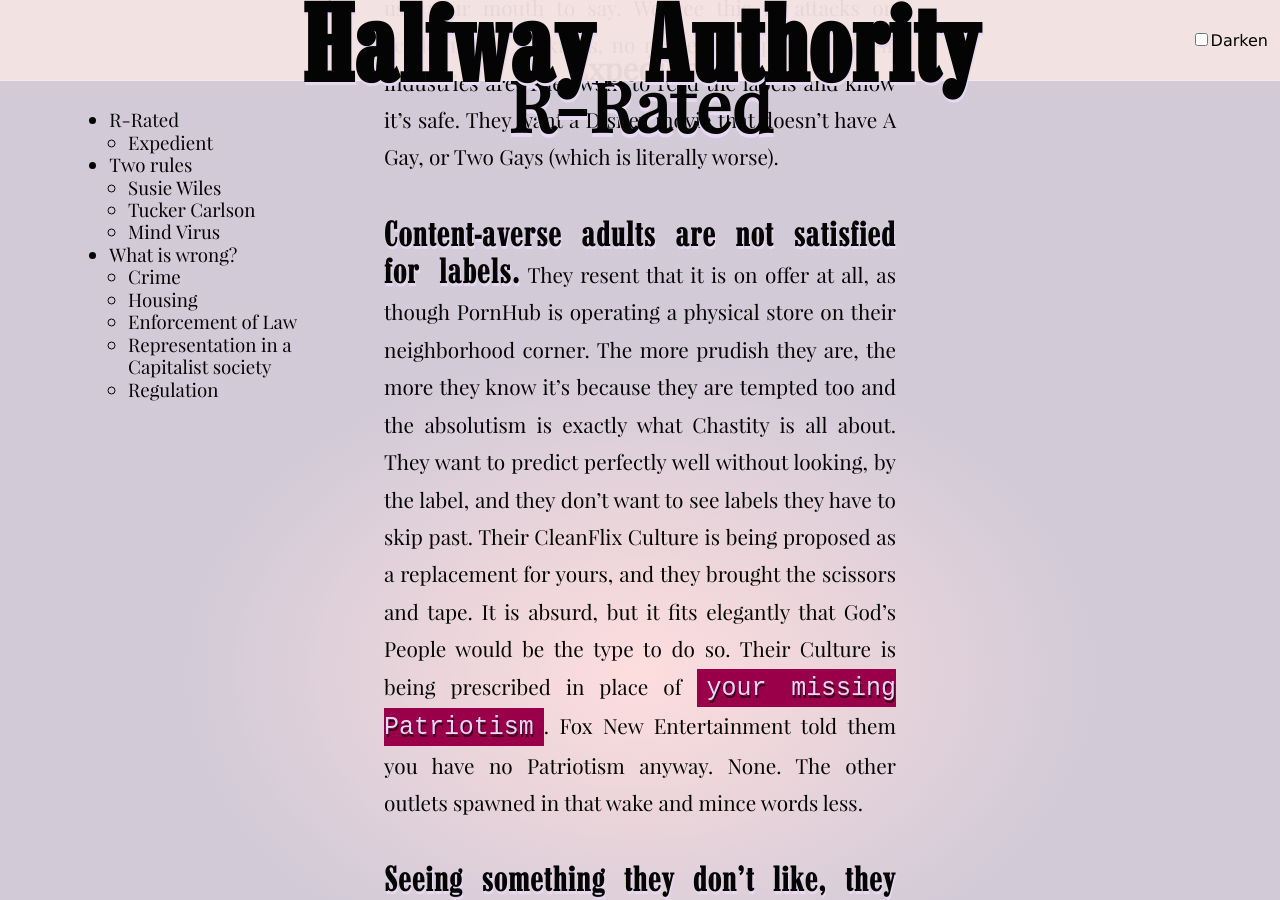
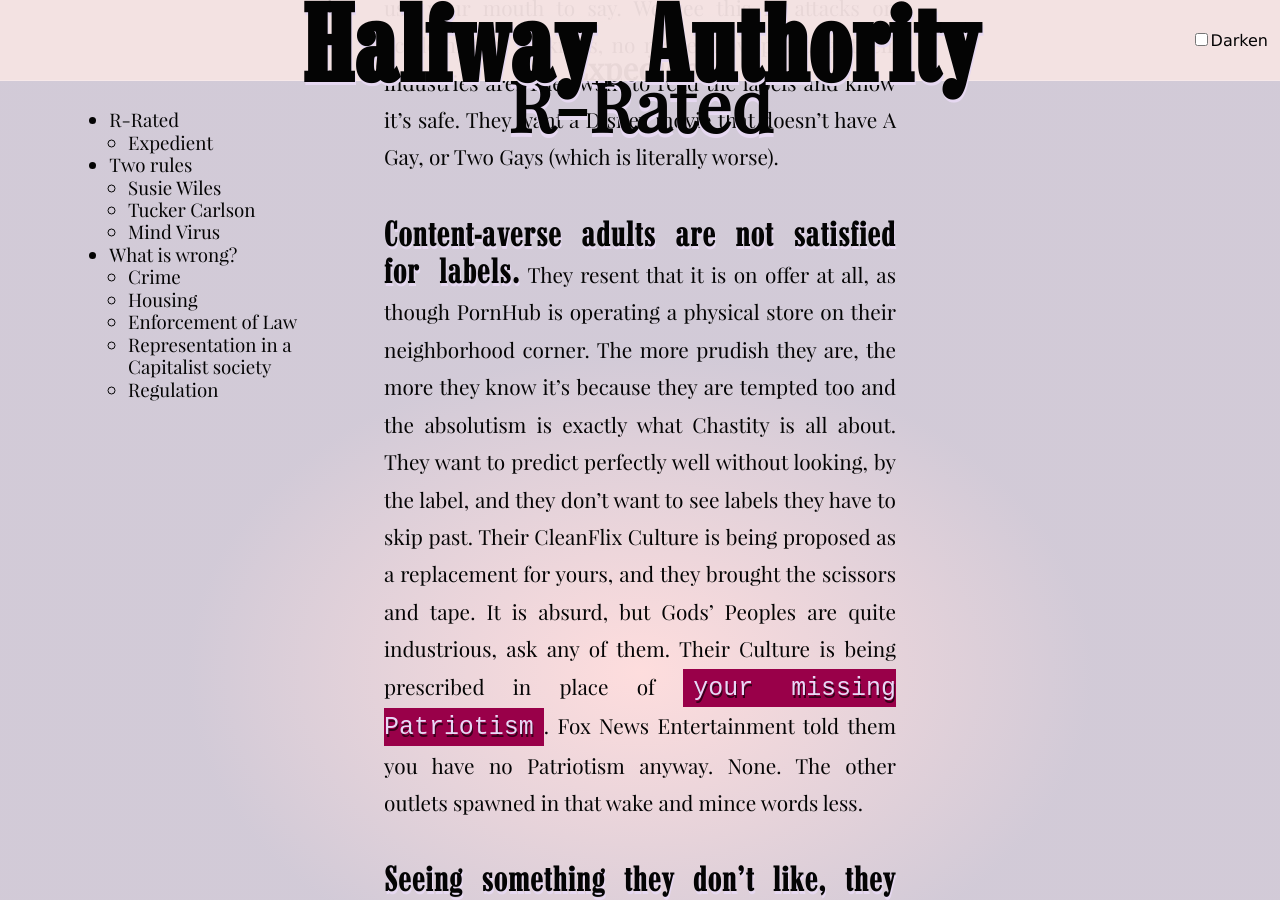
Before and after one commit to tiliv/antibody, a Jekyll site: the page built from docs/journal/autumn-Ryan-Halfway-Authority/index.md, in a window 1280 px wide and 900 px high, scrolled down 11478 px. Built offline with Jekyll 4.4.1, drawn with Linux system fonts in a browser that asks for light colours.

Commit message:
Improve the entire line tbh

```diff
--- a/docs/journal/autumn-Ryan-Halfway-Authority/index.md
+++ b/docs/journal/autumn-Ryan-Halfway-Authority/index.md
@@ -74,7 +74,7 @@
 
 **A Mormon could read the "R-Rated" heading moniker** and turn away promptly without reading a word, and take no thought in going on to describe what it "looks like" as though they have Qualified Immunity for what they whisper next. Their Job Is To Do Damage To You. Your credibility must not ever appear correct, so that it doesn't matter what you use your mouth to say. We see this in attacks on academics of all kinds, no matter how practical their industries are. They want to read the labels and know it's safe. They want a Disney movie that doesn't have A Gay, or Two Gays (which is literally worse).
 
-**Content-averse adults are not satisfied for labels.** They resent that it is on offer at all, as though PornHub is operating a physical store on their neighborhood corner. The more prudish they are, the more they know it's because they are tempted too and the absolutism is exactly what Chastity is all about. They want to predict perfectly well without looking, by the label, and they don't want to see labels they have to skip past. Their CleanFlix Culture is being proposed as a replacement for yours, and they brought the scissors and tape. It is absurd, but it fits elegantly that God's People would be the type to do so. Their Culture is being prescribed in place of `your missing Patriotism`. Fox New Entertainment told them you have no Patriotism anyway. None. The other outlets spawned in that wake and mince words less.
+**Content-averse adults are not satisfied for labels.** They resent that it is on offer at all, as though PornHub is operating a physical store on their neighborhood corner. The more prudish they are, the more they know it's because they are tempted too and the absolutism is exactly what Chastity is all about. They want to predict perfectly well without looking, by the label, and they don't want to see labels they have to skip past. Their CleanFlix Culture is being proposed as a replacement for yours, and they brought the scissors and tape. It is absurd, but Gods' Peoples are quite industrious, ask any of them. Their Culture is being prescribed in place of `your missing Patriotism`. Fox News Entertainment told them you have no Patriotism anyway. None. The other outlets spawned in that wake and mince words less.
 
 **Seeing something they don't like, they can presume no value inside.** They don't have to look because They Just Don't Have To. Merely having that Pride flag up represents the capture of public discourse, exactly as you'd say a Bad Guys faction's does. We all have tolerance for solidarity with additional flags, but when a flag's faction thinks it can grow and expand like a gas in an America-shaped chamber, we don't like any foothold. Lefts prefer the banners of solidarity with almost voiceless factions, self-selected medals with a story. America First may hold up a police banner to show citizen authorization of proactive police measures against People, Un-Americans in their unimpressive way.
 
```
